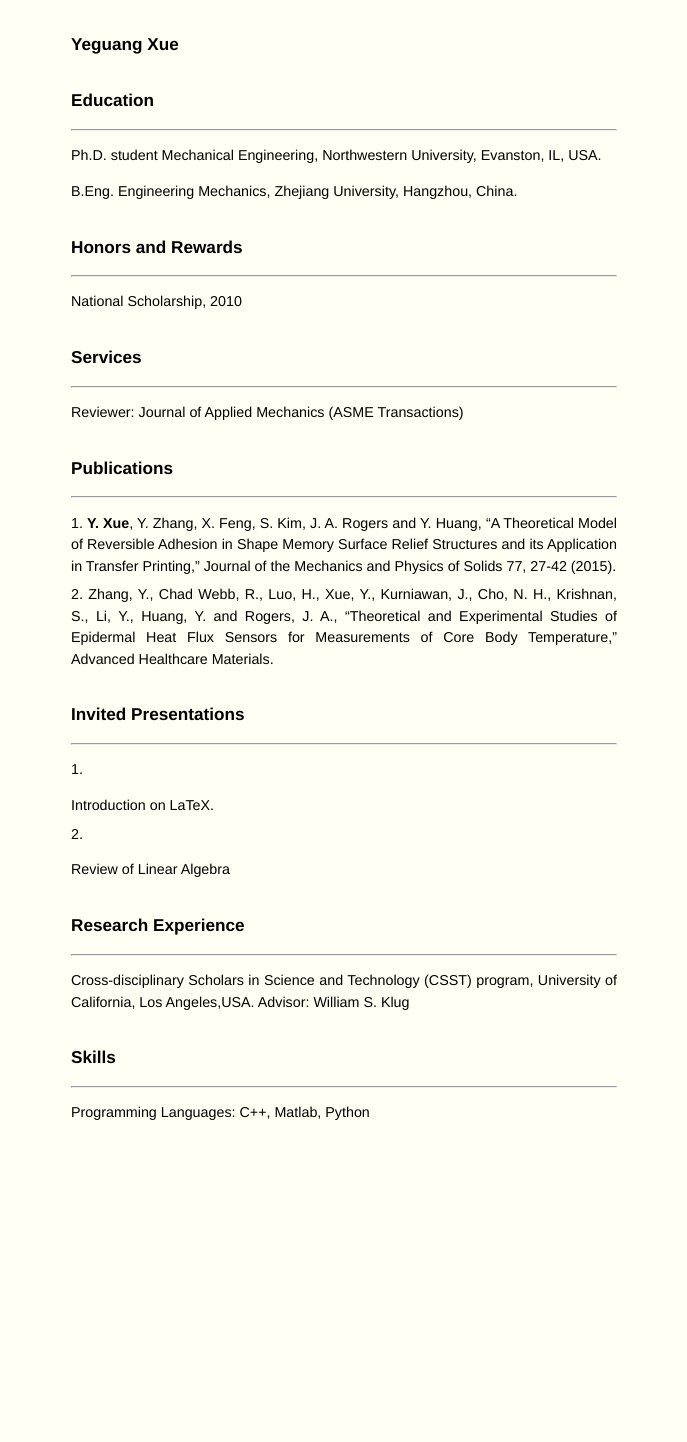
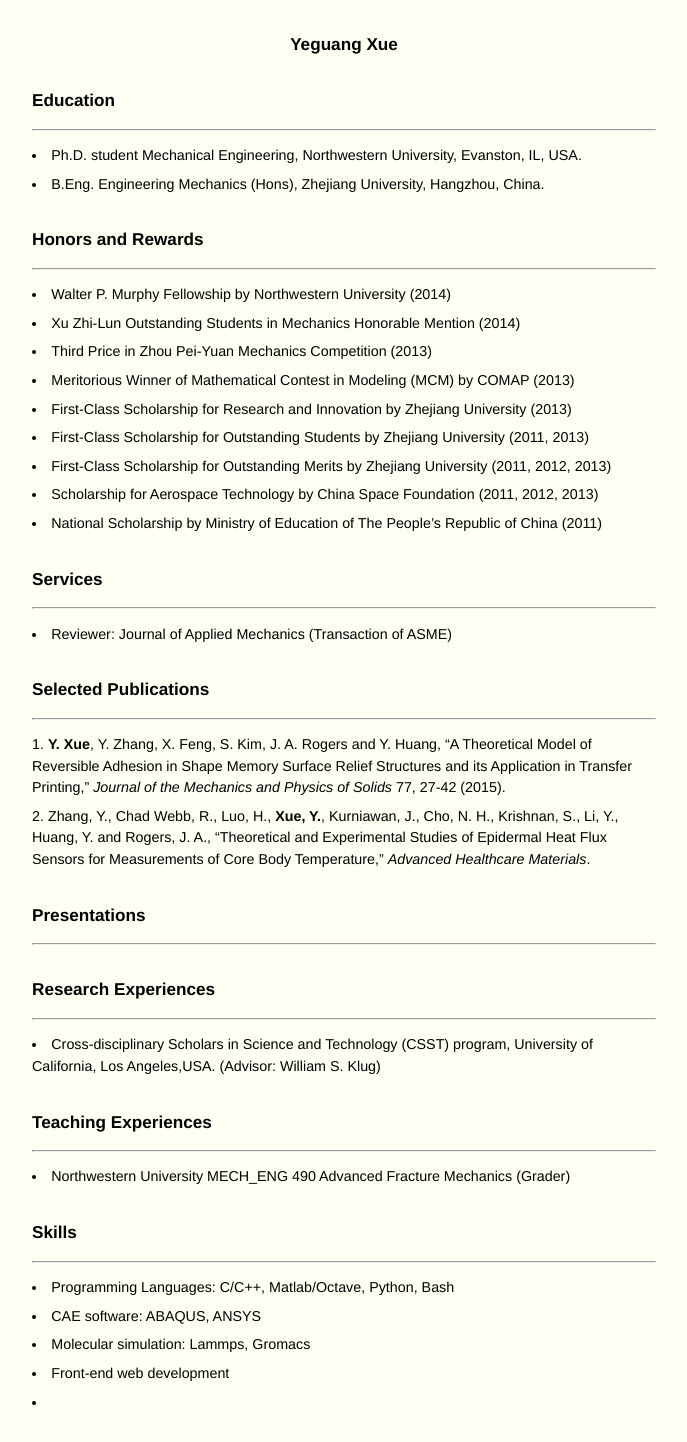
Before and after one commit to yeguang-xue/yeguang-xue.github.io, a Jekyll site: the page built from cv.md, in a window 1280 px wide. Shown: the whole page, without its empty margins (296-983 px from the left). Built offline with Jekyll 4.4.1, drawn with Linux system fonts in a browser that asks for light colours; Markdown is read by kramdown in place of the engine named in the settings; before the commit the page ends 1152 px from its top, so only the background shows below that.

Commit message:
update style and content

```diff
--- a/css/newscreen.css
+++ b/css/newscreen.css
@@ -5,7 +5,7 @@
 }
 
 html, body {
-  width: 42em;
+  width: 48em;
   margin-left: auto;
   margin-right: auto;
   background-color: #FFFFF4;
@@ -18,6 +18,10 @@ a {
   text-decoration: none;
 }
 
+a:hover {
+    color: #0000CC;
+}
+
 a:visited {
   color: #000066;
 }
@@ -27,6 +31,7 @@ a:visited {
 /******************************/
 
 header {
+  width: 48em;
   font-size: 120%;
   margin-top: 2em;
   margin-bottom: 1em;
@@ -78,7 +83,7 @@ nav span.menu a:hover{
 
 main {
   font-size: 110%;
-  text-align: justify;
+  text-align: left;
   margin-top: 2em;
   margin-bottom: 2em;
   margin-left: auto;
@@ -127,7 +132,7 @@ main ul li{
 /******************************/
 
 footer {
-  width: 42em;
+  width: 48em;
   color: #666;
   font-size: 100%;
   line-height: 1.5em;
--- a/cv.md
+++ b/cv.md
@@ -3,59 +3,71 @@ layout: blank
 title: Yeguang Xue Curriculum Vitae
 ---
 
-Yeguang Xue
-================
+<h1 style="text-align: center">Yeguang Xue</h1>
+
 
 ## Education
 
-
 ----
 
-Ph.D. student Mechanical Engineering, Northwestern University, Evanston, IL, USA.
-
-B.Eng. Engineering Mechanics, Zhejiang University, Hangzhou, China.
+* Ph.D. student Mechanical Engineering, Northwestern University, Evanston, IL, USA.
+* B.Eng. Engineering Mechanics (Hons), Zhejiang University, Hangzhou, China.
 
 
 ## Honors and Rewards
 
 ----
 
-National Scholarship, 2010
-
+* Walter P. Murphy Fellowship by Northwestern University (2014)
+* Xu Zhi-Lun Outstanding Students in Mechanics Honorable Mention (2014)
+* Third Price in Zhou Pei-Yuan Mechanics Competition (2013)
+* Meritorious Winner of Mathematical Contest in Modeling (MCM) by COMAP (2013)
+* First-Class Scholarship for Research and Innovation by Zhejiang University (2013)
+* First-Class Scholarship for Outstanding Students by Zhejiang University (2011, 2013)
+* First-Class Scholarship for Outstanding Merits by Zhejiang University (2011, 2012, 2013)
+* Scholarship for Aerospace Technology by China Space Foundation (2011, 2012, 2013)
+* National Scholarship by Ministry of Education of The People's Republic of China (2011)
 
 ## Services
 
 ----
 
-Reviewer: Journal of Applied Mechanics (ASME Transactions)
+* Reviewer: Journal of Applied Mechanics (Transaction of ASME)
 
 
-## Publications
+## Selected Publications
 
 ----
 
-1. <b>Y. Xue</b>, Y. Zhang, X. Feng, S. Kim, J. A. Rogers and Y. Huang, "A Theoretical Model of Reversible Adhesion in Shape Memory Surface Relief Structures and its Application in Transfer Printing," Journal of the Mechanics and Physics of Solids 77, 27-42 (2015).
-2. Zhang, Y., Chad Webb, R., Luo, H., Xue, Y., Kurniawan, J., Cho, N. H., Krishnan, S., Li, Y., Huang, Y. and Rogers, J. A., "Theoretical and Experimental Studies of Epidermal Heat Flux Sensors for Measurements of Core Body Temperature," Advanced Healthcare Materials.
+1. **Y. Xue**, Y. Zhang, X. Feng, S. Kim, J. A. Rogers and Y. Huang, "A Theoretical Model of Reversible Adhesion in Shape Memory Surface Relief Structures and its Application in Transfer Printing," *Journal of the Mechanics and Physics of Solids* 77, 27-42 (2015).
+2. Zhang, Y., Chad Webb, R., Luo, H., **Xue, Y.**, Kurniawan, J., Cho, N. H., Krishnan, S., Li, Y., Huang, Y. and Rogers, J. A., "Theoretical and Experimental Studies of Epidermal Heat Flux Sensors for Measurements of Core Body Temperature," *Advanced Healthcare Materials*.
 
 
-## Invited Presentations
+## Presentations
 
 ----
 
-1. Introduction on LaTeX.
-
-2. Review of Linear Algebra
 
 
-## Research Experience
+## Research Experiences
+----
+
+* Cross-disciplinary Scholars in Science and Technology (CSST) program, University of California, Los Angeles,USA. (Advisor: William S. Klug)
+
+
+## Teaching Experiences
 
 ----
 
-Cross-disciplinary Scholars in Science and Technology (CSST) program, University of California, Los Angeles,USA. Advisor: William S. Klug
+* Northwestern University MECH_ENG 490 Advanced Fracture Mechanics (Grader)
 
 
 ## Skills
 
 ----
 
-Programming Languages: C++, Matlab, Python
+* Programming Languages: C/C++, Matlab/Octave, Python, Bash
+* CAE software: ABAQUS, ANSYS
+* Molecular simulation: Lammps, Gromacs
+* Front-end web development
+*
--- a/index.html
+++ b/index.html
@@ -34,7 +34,7 @@ title: Yeguang Xue Home Page
 <section>
   <h2>Interests</h2>
   <ul>
-    <li><a href="/interests/processing_demo.html">Processing Demo</a></li>
+    <li><a target="_blank" href="/interests/processing_demo.html">Processing Demo</a></li>
     <li>A Free Finite Element Code compatible with Abaqus</li>
   </ul>
 </section>
--- a/interests/processing_demo.html
+++ b/interests/processing_demo.html
@@ -1,5 +1,5 @@
 ---
-layout: default
+layout: blank
 title: Processing Demo
 ---
 
```
Also changed, not shown: research.html (+8 -2 lines), README.md, more.html (line endings or trailing spaces).
